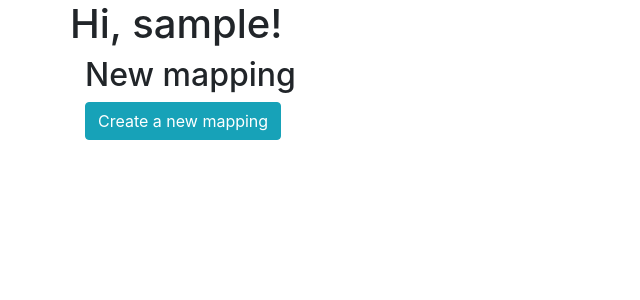
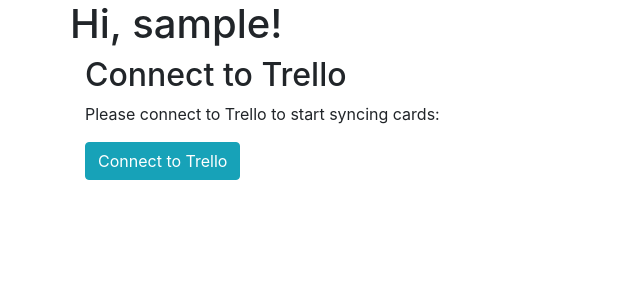
Before and after one commit to e2jk/trello-team-sync, a Flask app: page / in a window 1280 px wide. Shown: the part 56-356 px from the top of the page, without its empty margins (0-640 px from the left). Run offline with Flask 2, Linux system fonts and the light colour scheme; the visitor is signed in with stand-in values (Sample User, id 1); data comes from the database, SQL or seed files in the repository; data that the repository does not hold is empty; some libraries are stand-ins or nearby versions.

Commit message:
Proper Trello authentication (Closes #49) Redirect to Trello's authorization page instead of having to type the key manually. The callback is dependant on JavaScript, but can also be submitted by hand.

```diff
--- a/app/main/routes.py
+++ b/app/main/routes.py
@@ -27,7 +27,21 @@
 @bp.route('/', methods=['GET', 'POST'])
 @login_required
 def index():
-    return render_template('index.html', title=_('Home'))
+    redirect_url = "http://127.0.0.1:5000/auth/validate_trello_token"
+    trello_authorizing_url = "https://trello.com/1/authorize?" \
+        "name=%s&" \
+        "scope=read,write&" \
+        "expiration=never&" \
+        "return_url=%s&" \
+        "key=%s&" \
+        "callback_method=fragment" % \
+        (
+            "Trello%20Team%20Sync",
+            redirect_url,
+            current_app.config["TRELLO_API_KEY"]
+        )
+    return render_template('index.html', title=_('Home'),
+        trello_authorizing_url=trello_authorizing_url)
 
 
 @bp.route('/edit_profile', methods=['GET', 'POST'])
--- a/app/mapping/forms.py
+++ b/app/mapping/forms.py
@@ -25,12 +25,6 @@
 class NewMappingForm(FlaskForm):
     name = StringField(_l('Mapping name'), validators=[DataRequired()])
     description = TextAreaField(_l('Mapping description (optional)'))
-    tku = '<a href="https://trello.com/app-key">https://trello.com/app-key</a>'
-    token = StringField(_l('Trello token'),
-        description=_l('Your Trello token can be created by clicking on the ' \
-        '"token" link on top of the at %(url)s page.', url=tku),
-        validators=[DataRequired(), Regexp("^[0-9a-fA-F]{64}$",
-            message=_l('Invalid Trello token format, it must be a 64 character string.'))])
     master_board = SelectField(_l('Master board'), coerce=str)
     labels = MultiCheckboxField(_l('Which labels need mapping?'), coerce=str, \
         render_kw={'style':'height: auto; list-style: none;'})
--- a/app/mapping/routes.py
+++ b/app/mapping/routes.py
@@ -64,8 +64,7 @@
     if request.method == 'POST' or mapping_id:
         # Check elements from the first step
         if form.name.validate(form) and \
-            form.description.validate(form) and \
-            form.token.validate(form):
+            form.description.validate(form):
             # Go to next step
             step = 2
         # If the first step cleared, go on to check elements from the second step
@@ -110,7 +109,6 @@
             if mapping_id:
                 mapping.name = form.name.data
                 mapping.description=form.description.data
-                mapping.token=form.token.data
                 mapping.master_board=form.master_board.data
                 mapping.destination_lists = json.dumps(destination_lists)
                 mapping.user_id = current_user.id
@@ -119,7 +117,6 @@
                 mapping = Mapping(
                     name=form.name.data,
                     description=form.description.data,
-                    token=form.token.data,
                     master_board=form.master_board.data,
                     destination_lists = json.dumps(destination_lists),
                     user_id = current_user.id)
@@ -135,9 +132,10 @@
         # TODO: Cache the board IDs
         if not hasattr(form.master_board, "choice") or \
             not form.master_board.choice:
-            # Get the list of boards for this user/key-token combination
-            all_boards = perform_request("GET", "members/me/boards", \
-                key=current_app.config['TRELLO_API_KEY'], token=form.token.data)
+            # Get the list of boards for this user
+            all_boards = perform_request("GET", "members/me/boards",
+                key=current_app.config['TRELLO_API_KEY'],
+                token=current_user.trello_token)
             boards = []
             for b in all_boards:
                 if not b["closed"]:
@@ -151,7 +149,9 @@
         if not hasattr(form.master_board, "choice") or \
             not form.master_board.choice:
             labels = perform_request("GET", "boards/%s/labels" % \
-                form.master_board.data, key=current_app.config['TRELLO_API_KEY'], token=form.token.data)
+                form.master_board.data,
+                key=current_app.config['TRELLO_API_KEY'],
+                token=current_user.trello_token)
             form.labels.choices = [(l["id"], l["name"]) for l in labels if l["name"]]
             for l in labels:
                 if l["name"]:
@@ -160,8 +160,9 @@
         # TODO: Cache the lists on each board
         lists_on_boards = []
         for b in boards:
-            boards_lists = perform_request("GET", "boards/%s/lists" % b["id"], \
-                key=current_app.config['TRELLO_API_KEY'], token=form.token.data)
+            boards_lists = perform_request("GET", "boards/%s/lists" % b["id"],
+                key=current_app.config['TRELLO_API_KEY'],
+                token=current_user.trello_token)
             for l in boards_lists:
                 lists_on_boards.append((l["id"], "%s | %s" % (b["name"], l["name"])))
         i = 0
@@ -247,15 +248,17 @@
         return redirect(url_for('mapping.run', mapping_id=mapping_id))
 
     rmf = RunMappingForm()
-    lists = perform_request("GET", "boards/%s/lists" % mapping.master_board, \
-        key=current_app.config['TRELLO_API_KEY'], token=mapping.token)
+    lists = perform_request("GET", "boards/%s/lists" % mapping.master_board,
+        key=current_app.config['TRELLO_API_KEY'],
+        token=current_user.trello_token)
     rmf.lists.choices = [(l["id"], l["name"]) for l in lists]
     list_names = {}
     card_names = {}
     for l in lists:
         list_names[l["id"]] = l["name"]
-        cards = perform_request("GET", "lists/%s/cards" % l["id"], \
-            key=current_app.config['TRELLO_API_KEY'], token=mapping.token)
+        cards = perform_request("GET", "lists/%s/cards" % l["id"],
+            key=current_app.config['TRELLO_API_KEY'],
+            token=current_user.trello_token)
         cards_choices = [(c["id"], "%s | %s" % (l["name"], c["name"])) for c in cards]
         if not rmf.cards.choices:
             rmf.cards.choices = cards_choices
--- a/app/models.py
+++ b/app/models.py
@@ -31,6 +31,7 @@
     username = db.Column(db.String(64), index=True, unique=True)
     email = db.Column(db.String(120), index=True, unique=True)
     password_hash = db.Column(db.String(128))
+    trello_token = db.Column(db.String(128))
     last_seen = db.Column(db.DateTime, default=datetime.utcnow)
     token = db.Column(db.String(32), index=True, unique=True)
     token_expiration = db.Column(db.DateTime)
@@ -155,7 +156,6 @@
     id = db.Column(db.Integer, primary_key=True)
     name = db.Column(db.String(128), index=True)
     description = db.Column(db.String(128))
-    token = db.Column(db.String(128))
     master_board = db.Column(db.String(128))
     destination_lists = db.Column(db.Text())
     user_id = db.Column(db.Integer, db.ForeignKey('user.id'))
--- a/app/tasks.py
+++ b/app/tasks.py
@@ -11,7 +11,7 @@
 from flask import render_template
 from rq import get_current_job
 from app import create_app, db
-from app.models import Task, Mapping
+from app.models import Task, Mapping, User
 from app.email import send_email
 from trello_team_sync import perform_request, process_master_card, output_summary
 
@@ -32,11 +32,12 @@
                 destination_lists = json.loads(mapping.destination_lists)
             except (TypeError, json.decoder.JSONDecodeError):
                 app.logger.error("Mapping has invalid destination_lists")
+            user = User.query.get(mapping.user_id)
         if destination_lists and run_type in ("card", "list", "board"):
             args_from_app = {
                 "destination_lists": destination_lists,
                 "key": app.config['TRELLO_API_KEY'],
-                "token": mapping.token
+                "token": user.trello_token
             }
             if run_type == "card":
                 status_information = "Job running... Processing one single card."
--- a/app/templates/index.html
+++ b/app/templates/index.html
@@ -27,10 +27,18 @@
       {% endif %}
       {% endwith %}
 
+      {% if current_user.trello_token %}
       <div class="col-md-3">
         <h2>{{ _('New mapping') }}</h2>
         <a class="btn btn-info" href="{{ url_for('mapping.new_or_edit') }}" role="button">{{ _('Create a new mapping') }}</a>
       </div>
+      {% else %}
+      <div class="col">
+        <h2>{{ _('Connect to Trello') }}</h2>
+        <p>Please connect to Trello to start syncing cards:</p>
+        <a class="btn btn-info" href="{{ trello_authorizing_url }}" role="button">{{ _('Connect to Trello') }}</a>
+      </div>
+      {% endif %}
     </div>
 
     {% with recent_tasks = current_user.get_recent_tasks() %}
--- a/migrations/versions/9d787c01a5cd_add_mapping_table.py
+++ b/migrations/versions/9d787c01a5cd_add_mapping_table.py
@@ -22,7 +22,6 @@
     sa.Column('id', sa.Integer(), nullable=False),
     sa.Column('name', sa.String(length=128), nullable=True),
     sa.Column('description', sa.String(length=128), nullable=True),
-    sa.Column('token', sa.String(length=128), nullable=True),
     sa.Column('master_board', sa.String(length=128), nullable=True),
     sa.Column('destination_lists', sa.Text(), nullable=True),
     sa.Column('user_id', sa.Integer(), nullable=True),
--- a/migrations/versions/a64a5caece00_initial_db_creation.py
+++ b/migrations/versions/a64a5caece00_initial_db_creation.py
@@ -23,6 +23,7 @@
     sa.Column('username', sa.String(length=64), nullable=True),
     sa.Column('email', sa.String(length=120), nullable=True),
     sa.Column('password_hash', sa.String(length=128), nullable=True),
+    sa.Column('trello_token', sa.String(length=128), nullable=True),
     sa.Column('last_seen', sa.DateTime(), nullable=True),
     sa.Column('token', sa.String(length=32), nullable=True),
     sa.Column('token_expiration', sa.DateTime(), nullable=True),
```
Also changed, not shown: app/auth/forms.py (+10 -1 lines), app/auth/routes.py (+18 -1 lines), app/templates/auth/validate_trello_token.html (added, +31 -0 lines), tests/test_website.py (+86 -38 lines).
